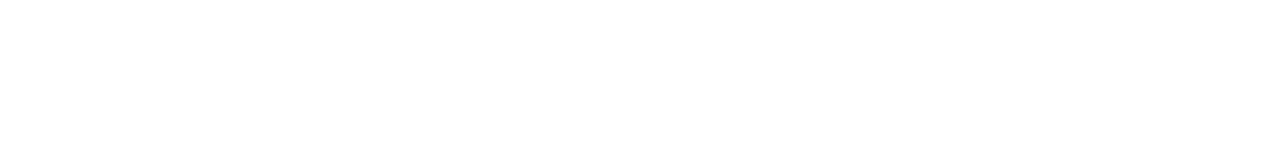
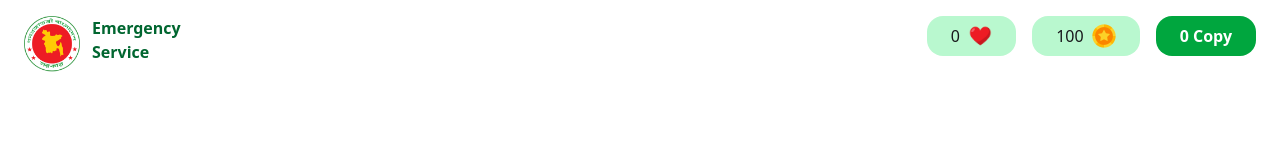
Before and after one commit to jubaer214/A5_Emergency_Hotline, a plain HTML site: page index.html in a window 1280 px wide. Drawn offline with nearby package versions, Linux system fonts and the light colour scheme.

Commit message:
header done

```diff
--- a/index.html
+++ b/index.html
@@ -13,9 +13,25 @@
     <title>Emergency Hotline</title>
 </head>
 <body>
-    <header>
-        <div>
+    <header class="flex justify-between px-6 py-4">
+        <div class="flex gap-3">
+            <img class="h-14" src="./assets/logo.png" alt="">
+            <h1 class="text-green-800 font-bold">Emergency <br>Service</h1>
+        </div>
 
+
+        <div class="flex gap-4">
+            <div id="heart" class="flex gap-2 bg-green-200 h-10 items-center px-6 rounded-2xl">
+                <h1 class="text-bold">0</h1>
+                <img class="h-6" src="./assets/heart.png" alt="">
+            </div>
+            <div id="coin" class="flex gap-2 bg-green-200 h-10 items-center px-6 rounded-2xl">
+                <h1 class="text-bold">100</h1>
+                <img class="h-6" src="./assets/coin.png" alt="">
+            </div>
+            <div id="copy" class="flex bg-green-600 h-10 items-center px-6 rounded-2xl">
+                <h1 class="font-bold text-white"><span>0</span> Copy</h1>
+            </div>
         </div>
     </header>
     <main>
```
Also changed, not shown: tailwind.config.js (added).
